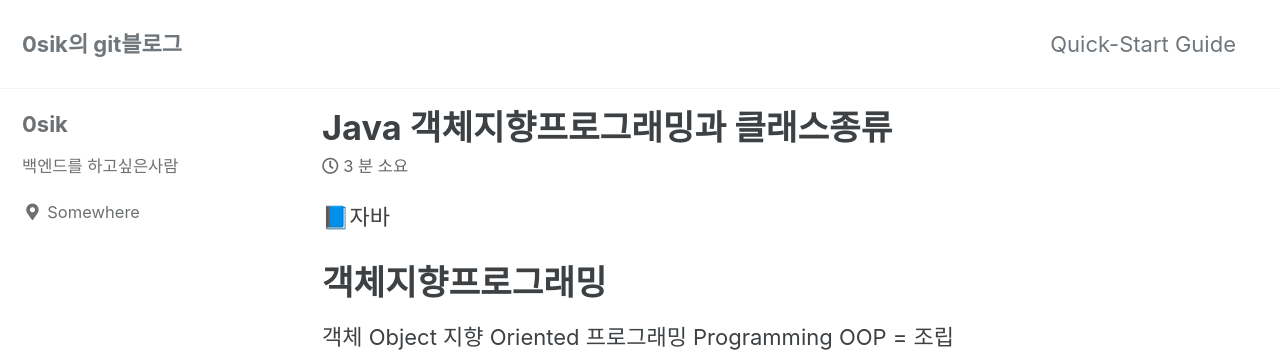
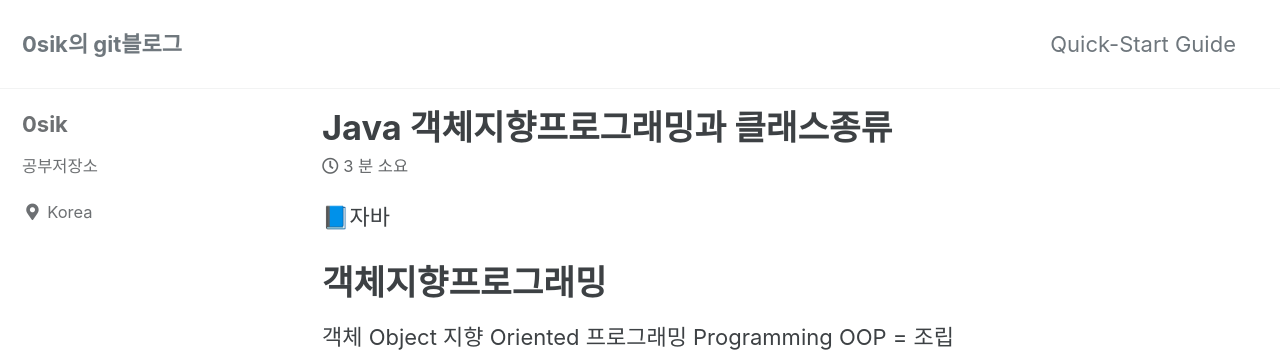
Before and after one commit to 0sik/0sik.github.io, a Jekyll site: the page built from _posts/2022-09-21-java 객체지향프로그래밍과 클래스종류.md, in a window 1280 px wide. Shown: the top 352 px of the page. Built offline with Jekyll 4.4.1, drawn with Linux system fonts in a browser that asks for light colours; cached includes are drawn as plain includes.

Commit message:
[Fix] README 수정

```diff
--- a/_config.yml
+++ b/_config.yml
@@ -106,8 +106,8 @@ analytics:
 author:
   name             : "0sik"
   avatar           : # path of avatar image, e.g. "/assets/images/bio-photo.jpg"
-  bio              : "백엔드를 하고싶은사람"
-  location         : "Somewhere"
+  bio              : "공부저장소"
+  location         : "Korea"
   email            :
   links:
     - label: "Email"
```
Also changed, not shown: README.md.
